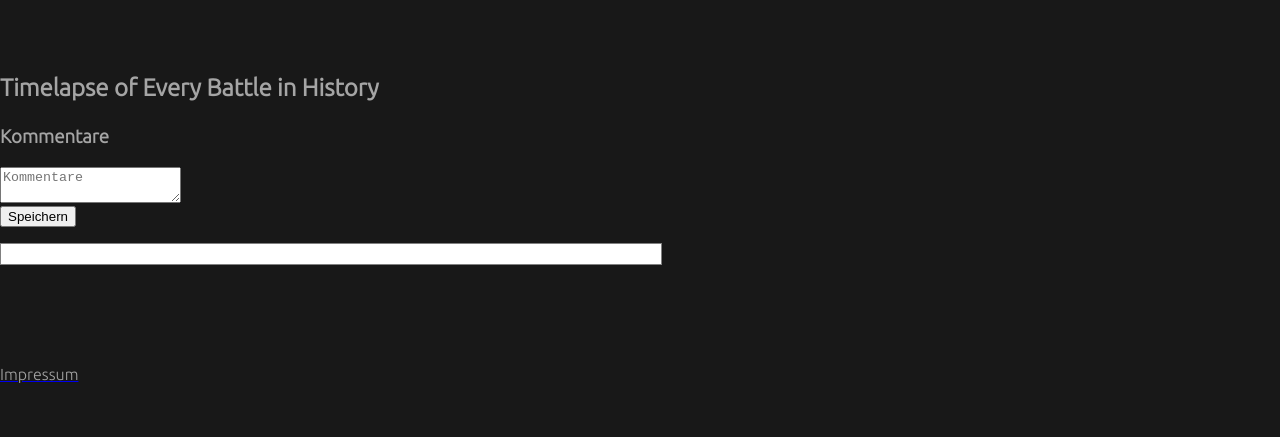
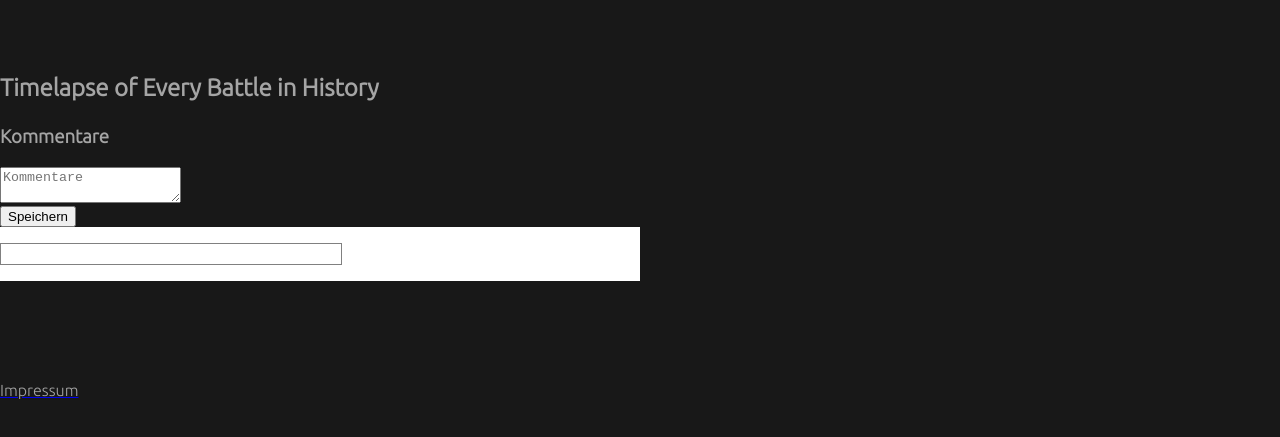
Before and after one commit to pealmus/GIS_Wintersemester2022-23, a website: page pages/videos/video2.html in a window 1280 px wide. Shown: the part 175-612 px from the top of the page. Drawn offline with Linux system fonts and the light colour scheme.

Commit message:
Fertiger Stand

```diff
--- a/pages/videos/video2.html
+++ b/pages/videos/video2.html
@@ -30,8 +30,10 @@
         <div><h3><p>Kommentare</p></h3>
             <textarea id="kommentare" placeholder="Kommentare"></textarea> <br>
             <input type="button" value="Speichern" id="saveButton">
-            <div class="kom">
-                <p id="kommentar"></p>
+            <div >
+                <div id="kom">
+                    <p id="kommentar"></p>
+                </div>
             </div>
     </main>
     <footer >
--- a/scripts/script.js
+++ b/scripts/script.js
@@ -1,3 +1,4 @@
+// Wird aufgerufen wenn der saveButton gedrückt wird
 function saveText() {
 
     let inputText = document.getElementById("kommentare").value;
@@ -16,12 +17,13 @@ function saveText() {
 
     const text = document.getElementById('kommentare').value;
 
-
+ //kommentare auf den Server/Datenbank
 fetch('http://127.0.0.1:3000/comments', {
     method: 'POST',
     body: JSON.stringify({ text }),
 })
 
+// kommentare vom Server/Datenbank holen
 fetch('http://127.0.0.1:3000/comments')
   .then(response => response.json())
   .then(data => {
--- a/server.js
+++ b/server.js
@@ -38,6 +38,7 @@ const server = http.createServer(async(request, response) => {
         collection.insertOne({ text });
       });
     }
+    // Rückgabe der Datenbank / des Servers
     if (request.method === 'GET') {
       console.log("Hier kommt was nochmal zurück");
       const db = mongoClient.db('kommentare');
```
Also changed, not shown: pages/videos/video3.html (+4 -2 lines).
